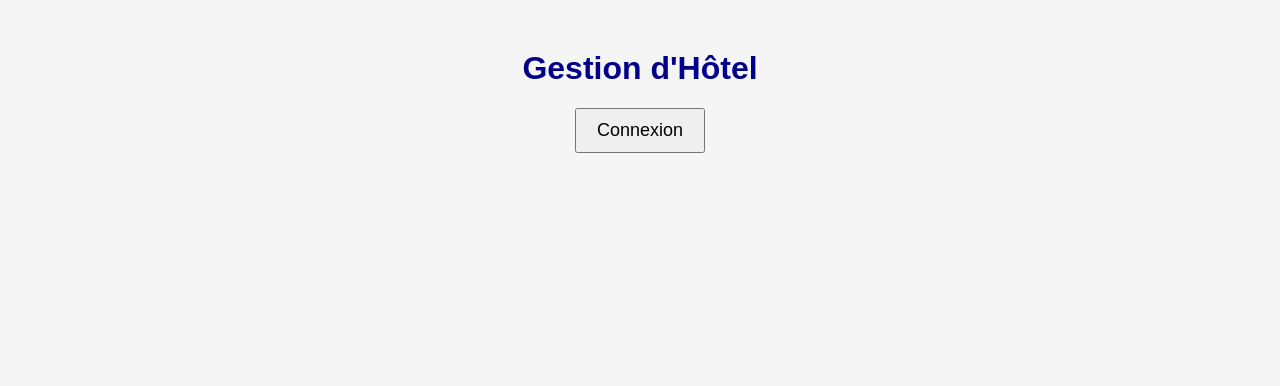
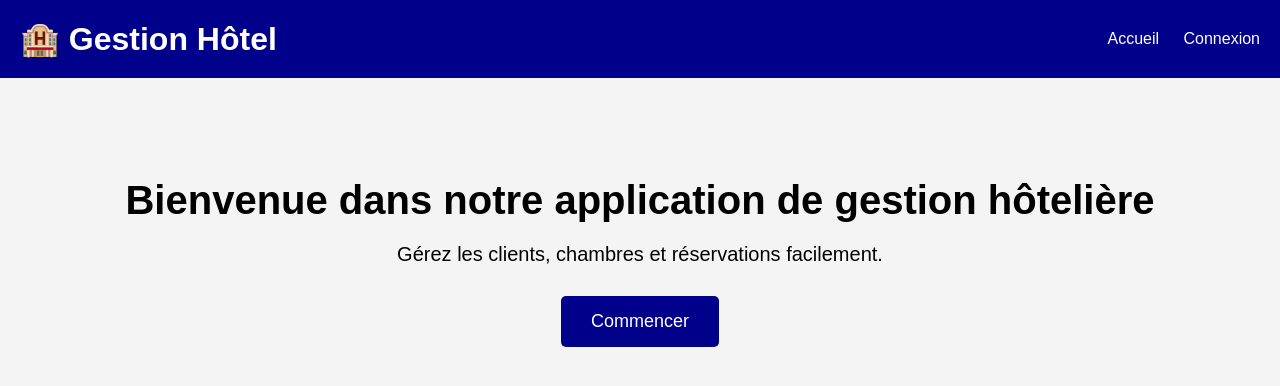
Before and after one commit to adamaberthe2005-byte/hotel_reservation, a PHP site: page / in a window 1280 px wide. Shown: the top 386 px of the page. Run offline with PHP 8.4, Linux system fonts and the light colour scheme.

Commit message:
Creation page acceuil frontend

```diff
--- a/index.php
+++ b/index.php
@@ -1,17 +1,43 @@
 <!DOCTYPE html>
-<html>
+<html lang="fr">
+
 <head>
+    <meta charset="UTF-8">
+    <meta name="viewport" content="width=device-width, initial-scale=1.0">
     <title>Gestion Hôtel</title>
-    <link rel="stylesheet" href="css/style.css">
+
+    <link rel="stylesheet" href="style.css">
 </head>
 
 <body>
 
-    <h1>Gestion d'Hôtel</h1>
+    <header>
+        <h1>🏨 Gestion Hôtel</h1>
 
-    <a href="pages/login.php">
-        <button>Connexion</button>
-    </a>
+        <nav>
+            <a href="index.php">Accueil</a>
+            <a href="pages/login.php">Connexion</a>
+        </nav>
+    </header>
+
+    <main>
+
+        <section class="hero">
+
+            <h2>Bienvenue dans notre application de gestion hôtelière</h2>
+
+            <p>
+                Gérez les clients, chambres et réservations facilement.
+            </p>
+
+            <a href="pages/login.php">
+                <button>Commencer</button>
+            </a>
+
+        </section>
+
+    </main>
 
 </body>
+
 </html>
--- a/style.css
+++ b/style.css
@@ -1,15 +1,55 @@
+*{
+    margin: 0;
+    padding: 0;
+    box-sizing: border-box;
+}
+
 body{
     font-family: Arial;
-    background-color: #f5f5f5;
-    text-align: center;
+    background-color: #f4f4f4;
 }
 
-h1{
-    color: darkblue;
-    margin-top: 50px;
+header{
+    background-color: darkblue;
+    color: white;
+    padding: 20px;
+
+    display: flex;
+    justify-content: space-between;
+    align-items: center;
+}
+
+nav a{
+    color: white;
+    text-decoration: none;
+    margin-left: 20px;
+}
+
+.hero{
+    text-align: center;
+    margin-top: 100px;
+}
+
+.hero h2{
+    font-size: 40px;
+    margin-bottom: 20px;
+}
+
+.hero p{
+    font-size: 20px;
+    margin-bottom: 30px;
 }
 
 button{
-    padding: 10px 20px;
+    padding: 15px 30px;
     font-size: 18px;
+    border: none;
+    background-color: darkblue;
+    color: white;
+    cursor: pointer;
+    border-radius: 5px;
 }
+
+button:hover{
+    background-color: blue;
+}
```
